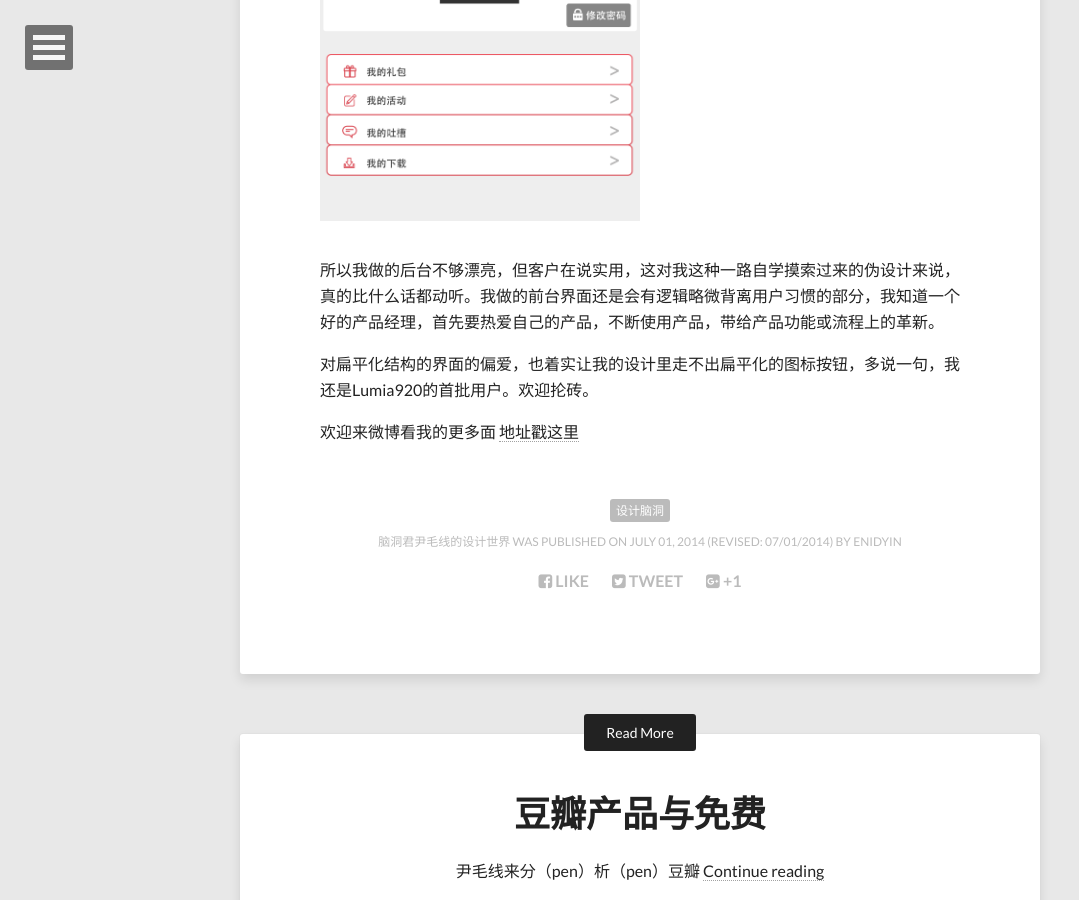
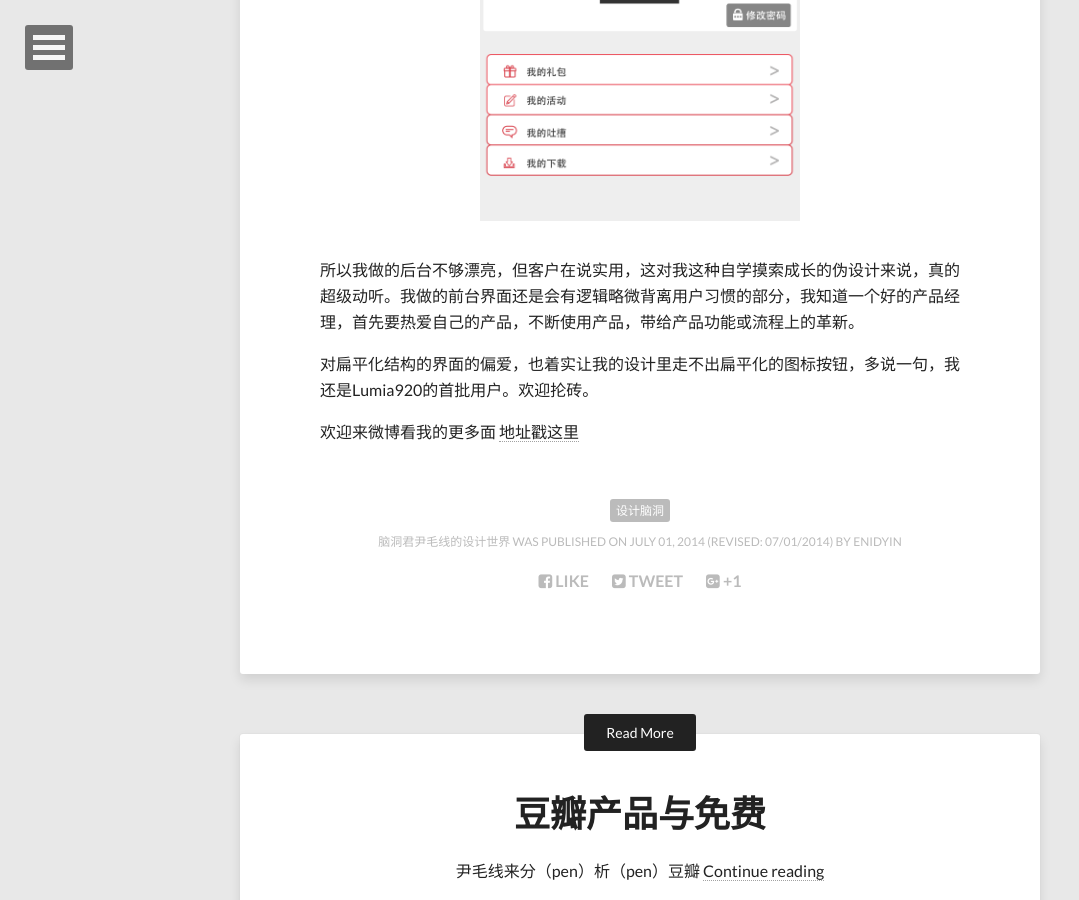
Before and after one commit to EnidYin/EnidYin.github.io, a Jekyll site: the page built from _posts/2014-07-01-my-design-world.md, in a window 1280 px wide and 900 px high, scrolled down 4650 px. Shown: the whole window, without its empty margins (0-1079 px from the left). Built offline with Jekyll 4.4.1, drawn with Linux system fonts in a browser that asks for light colours; nearby versions of some CDN libraries; comment, search, counter and statistics services are not loaded.

Commit message:
picture position modify

```diff
--- a/_posts/2014-07-01-my-design-world.md
+++ b/_posts/2014-07-01-my-design-world.md
@@ -51,21 +51,26 @@ share: true
 当用户在未登录状态时访问主页，页面显示如下图：
 
 <div style="text-align:center">
-<figure>
-    <a><img height="480" width="320" src="/images/blog/2014-07-01-My-Design-World/homepage.gif"/></a>
-</figure>
+    <figure>
+        <a><img height="480" width="320" src="/images/blog/2014-07-01-My-Design-World/homepage.gif"/></a>
+    </figure>
 </div>
 
 顺着页面指向的箭头，点击头像，进入“完善个人信息”页面，如下图：
 
-<figure>
-    <a><img height="480" width="320" src="/images/blog/2014-07-01-My-Design-World/Improving-the-personal-information.png"/></a>
-</figure>
+<div style="text-align:center">
+    <figure>
+        <a><img height="480" width="320" src="/images/blog/2014-07-01-My-Design-World/Improving-the-personal-information.png"/></a>
+    </figure>
+</div>
 
 问题出现，如果当前的未登录用户想要进行登录操作，需要在“完善个人信息”页面点击登录按钮才能进入登录页。就是上文提到的从A地到C地，却需要途经B地问题。但其实这名用户完全没有完善个人信息的需求，却需要每次都从完善信息页面绕一圈。Bad Experience!
-<figure>
-    <a><img height="480" width="320" src="/images/blog/2014-07-01-My-Design-World/login.png"/></a>
-</figure>
+
+<div style="text-align:center">
+    <figure>
+        <a><img height="480" width="320" src="/images/blog/2014-07-01-My-Design-World/login.png"/></a>
+    </figure>
+</div>
 
 我用一种略投机的方式解决这个问题，对调了登录和注册两个页面的逻辑顺序。也就是未登录状态的用户在主页点击头像，跳转到“登录”页，在登录页提供注册的入口。因为对大多数用户来说，注册是一次性的行为，而登录是频繁性行为。最初设计时的想法是，这是一款从无到有的产品，Iteration1的MVP产出后，首批用户的最初需求是注册，而我们的Iteration Speed又很快，会在下一版产品更新时将两个页面顺序进行互换。But，这样猜测用户心理和行为是不对的。
 
@@ -74,9 +79,12 @@ p.s:这款应用是放在Wap端的，并且程序内提供清除该域浏览器
 所以解决方案是，如果需要频繁的从A地到B地，那么不如就建立起A地和B地的联系。
 
 ####2、这次真的来解放手指了
-<figure>
-    <a><img height="480" width="320" src="/images/blog/2014-07-01-My-Design-World/personal-center.png"/></a>
-</figure>
+
+<div style="text-align:center">
+    <figure>
+        <a><img height="480" width="320" src="/images/blog/2014-07-01-My-Design-World/personal-center.png"/></a>
+    </figure>
+</div>
 
 当我们在客户端修改昵称的时候，点击昵称文本框，页面左推到修改昵称页面，页面中只有一个编辑昵称的文本框，修改完成后，点击页面右上的【√】或【保存】按钮，完成昵称修改。我们一起来数一下这其中产生的点击行为：
 
@@ -85,11 +93,14 @@ p.s:这款应用是放在Wap端的，并且程序内提供清除该域浏览器
 3.          修改昵称动作完毕，点击页面右上的【√】或【保存】按钮保存修改
 
 在我们的产品里，修改昵称操作只需一次点击。当昵称文本框内的内容产生修改，并保持该修改内容2秒钟不变后，程序自动将用户修改的昵称信息提交，并弹窗提示“昵称修改成功”，弹窗2s中淡出消失。
-<figure>
-    <a><img height="480" width="320" src="/images/blog/2014-07-01-My-Design-World/personal-center-nickname-changed.PNG"/></a>
-</figure>
 
-所以我做的后台不够漂亮，但客户在说实用，这对我这种一路自学摸索过来的伪设计来说，真的比什么话都动听。我做的前台界面还是会有逻辑略微背离用户习惯的部分，我知道一个好的产品经理，首先要热爱自己的产品，不断使用产品，带给产品功能或流程上的革新。
+<div style="text-align:center">
+    <figure>
+        <a><img height="480" width="320" src="/images/blog/2014-07-01-My-Design-World/personal-center-nickname-changed.PNG"/></a>
+    </figure>
+</div>
+
+所以我做的后台不够漂亮，但客户在说实用，这对我这种自学摸索成长的伪设计来说，真的超级动听。我做的前台界面还是会有逻辑略微背离用户习惯的部分，我知道一个好的产品经理，首先要热爱自己的产品，不断使用产品，带给产品功能或流程上的革新。
 
 对扁平化结构的界面的偏爱，也着实让我的设计里走不出扁平化的图标按钮，多说一句，我还是Lumia920的首批用户。欢迎抡砖。
 
```
